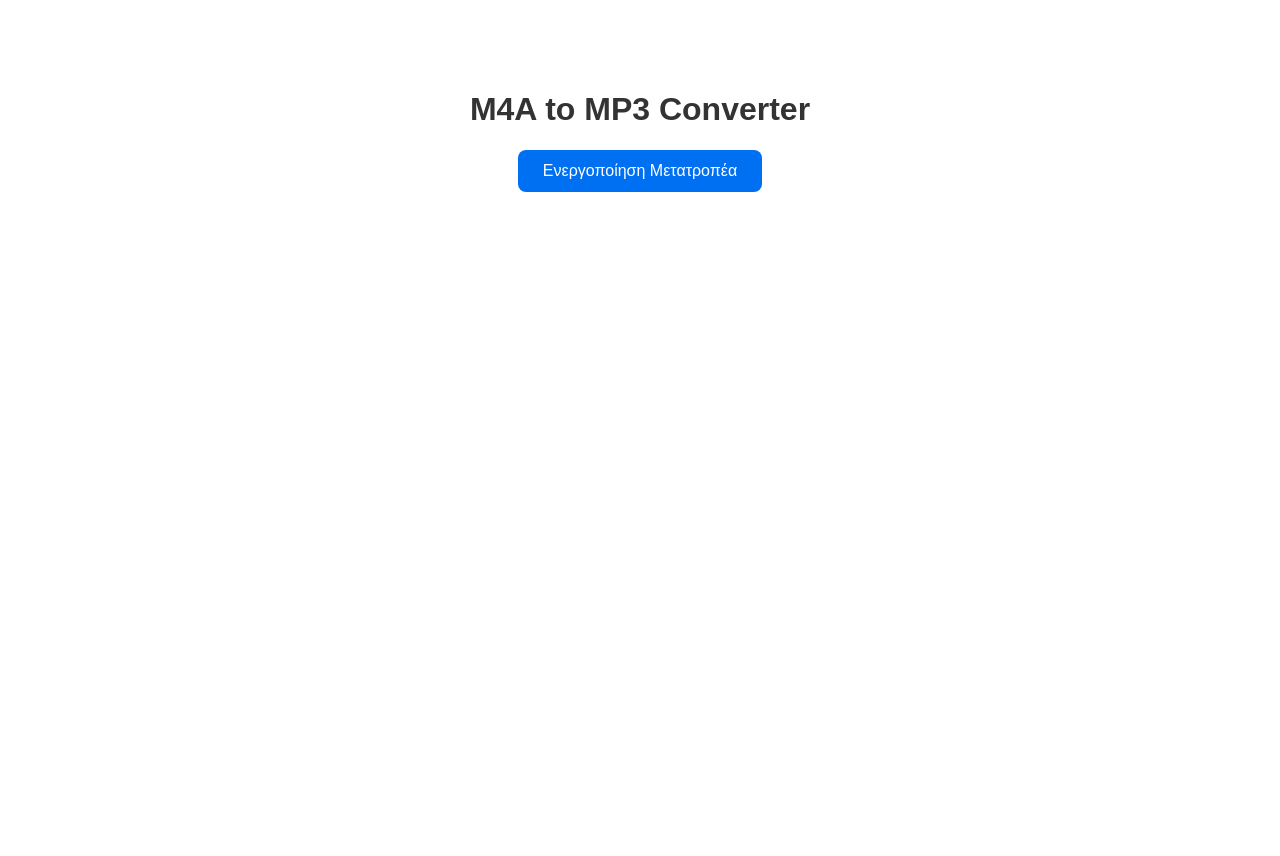
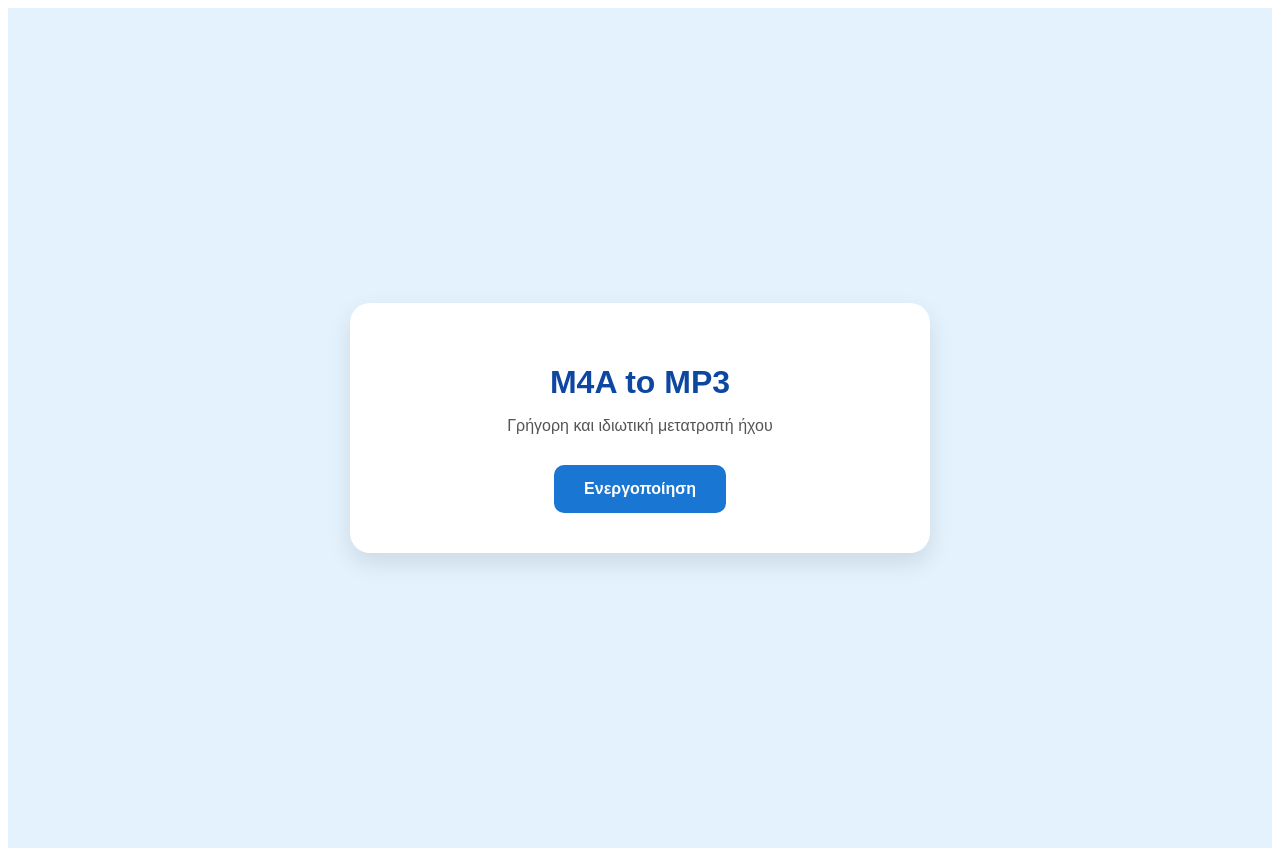
Before and after one commit to grxmis/m4a-to-mp3-converter, a Next.js app: page / in a window 1280 px wide. Before the commit the page ends 800 px from the top, so only its background shows below. Built offline with nearby package versions, Linux system fonts and the light colour scheme.

Commit message:
Add files via upload

```diff
--- a/pages/index.js
+++ b/pages/index.js
@@ -7,7 +7,7 @@ export default function Converter() {
   const [outputUrl, setOutputUrl] = useState(null);
   const [fileName, setFileName] = useState("");
   const ffmpegRef = useRef(null);
-  const fileInputRef = useRef(null); // Ref για να καθαρίζουμε το input αρχείου
+  const fileInputRef = useRef(null);
 
   const load = async () => {
     setLoading(true);
@@ -15,19 +15,16 @@ export default function Converter() {
       const { FFmpeg } = await import('@ffmpeg/ffmpeg');
       const { toBlobURL } = await import('@ffmpeg/util');
       const ffmpeg = new FFmpeg();
-
       const baseURL = 'https://cdn.jsdelivr.net/npm/@ffmpeg/core@0.12.6/dist/umd';
 
       await ffmpeg.load({
         coreURL: await toBlobURL(`${baseURL}/ffmpeg-core.js`, 'text/javascript'),
         wasmURL: await toBlobURL(`${baseURL}/ffmpeg-core.wasm`, 'application/wasm'),
       });
-
       ffmpegRef.current = ffmpeg;
       setLoaded(true);
     } catch (err) {
-      console.error(err);
-      alert("Αποτυχία φόρτωσης. Δοκιμάστε ξανά.");
+      alert("Αποτυχία φόρτωσης.");
     } finally {
       setLoading(false);
     }
@@ -38,89 +35,99 @@ export default function Converter() {
     setFileName(file.name);
     setProcessing(true);
     setOutputUrl(null);
-
     try {
       const { fetchFile } = await import('@ffmpeg/util');
       const ffmpeg = ffmpegRef.current;
-
       await ffmpeg.writeFile('input.m4a', await fetchFile(file));
       await ffmpeg.exec(['-i', 'input.m4a', '-acodec', 'libmp3lame', 'output.mp3']);
-
       const data = await ffmpeg.readFile('output.mp3');
       const url = URL.createObjectURL(new Blob([data.buffer], { type: 'audio/mp3' }));
       setOutputUrl(url);
-
-      // Καθαρισμός εσωτερικών αρχείων FFmpeg για εξοικονόμηση μνήμης
       await ffmpeg.deleteFile('input.m4a');
       await ffmpeg.deleteFile('output.mp3');
     } catch (err) {
-      alert("Σφάλμα κατά τη μετατροπή.");
+      alert("Σφάλμα μετατροπής.");
     } finally {
       setProcessing(false);
     }
   };
 
-  // Η συνάρτηση που επαναφέρει την εφαρμογή
   const resetConverter = () => {
     setOutputUrl(null);
     setFileName("");
-    if (fileInputRef.current) {
-      fileInputRef.current.value = ""; // Καθαρίζει το όνομα του αρχείου από το κουμπί
-    }
+    if (fileInputRef.current) fileInputRef.current.value = "";
   };
 
   return (
-    <div style={{ textAlign: 'center', marginTop: '50px', fontFamily: 'sans-serif', padding: '20px' }}>
-      <h1 style={{ color: '#333' }}>M4A to MP3 Converter</h1>
+    <div style={{
+      backgroundColor: '#e3f2fd', // ΤΟ ΜΠΛΕ ΦΟΝΤΟ ΠΟΥ ΖΗΤΗΣΕΣ
+      minHeight: '100vh',
+      display: 'flex',
+      alignItems: 'center',
+      justifyContent: 'center',
+      fontFamily: 'sans-serif',
+      margin: 0,
+      padding: '20px'
+    }}>
+      <div style={{
+        backgroundColor: 'white',
+        padding: '40px',
+        borderRadius: '20px',
+        boxShadow: '0 10px 25px rgba(0,0,0,0.1)',
+        textAlign: 'center',
+        maxWidth: '500px',
+        width: '100%'
+      }}>
+        <h1 style={{ color: '#0d47a1', marginBottom: '10px' }}>M4A to MP3</h1>
+        <p style={{ color: '#555', marginBottom: '30px' }}>Γρήγορη και ιδιωτική μετατροπή ήχου</p>
 
         {!loaded ? (
-        <button onClick={load} disabled={loading} style={{ padding: '12px 25px', fontSize: '16px', cursor: 'pointer', borderRadius: '8px', border: 'none', background: '#0070f3', color: 'white' }}>
-          {loading ? 'Φόρτωση...' : 'Ενεργοποίηση Μετατροπέα'}
+          <button onClick={load} disabled={loading} style={{
+            padding: '15px 30px',
+            fontSize: '16px',
+            cursor: 'pointer',
+            borderRadius: '10px',
+            border: 'none',
+            background: '#1976d2',
+            color: 'white',
+            fontWeight: 'bold'
+          }}>
+            {loading ? 'Φόρτωση...' : 'Ενεργοποίηση'}
           </button>
         ) : (
-        <div style={{ background: '#f9f9f9', padding: '30px', borderRadius: '15px', display: 'inline-block' }}>
+          <div>
             {!outputUrl && !processing && (
-            <>
-              <p>Επιλέξτε το αρχείο .m4a για μετατροπή:</p>
+              <div style={{ border: '2px dashed #bbdefb', padding: '20px', borderRadius: '10px' }}>
                 <input
                   type="file"
                   accept=".m4a"
                   ref={fileInputRef}
                   onChange={(e) => e.target.files[0] && convert(e.target.files[0])}
                 />
-            </>
+              </div>
             )}
 
             {processing && (
               <div style={{ margin: '20px' }}>
-              <p>⏳ Μετατροπή: <strong>{fileName}</strong></p>
-              <p>Παρακαλώ περιμένετε...</p>
+                <div style={{ border: '4px solid #f3f3f3', borderTop: '4px solid #1976d2', borderRadius: '50%', width: '40px', height: '40px', animation: 'spin 1s linear infinite', margin: '0 auto 15px' }}></div>
+                <p>Μετατροπή: <strong>{fileName}</strong></p>
               </div>
             )}
 
             {outputUrl && (
               <div style={{ marginTop: '10px' }}>
-              <h3 style={{ color: 'green' }}>✓ Ολοκληρώθηκε!</h3>
-              <audio src={outputUrl} controls style={{ marginBottom: '20px' }} />
-              <br/>
+                <h3 style={{ color: '#2e7d32' }}>Έτοιμο!</h3>
+                <audio src={outputUrl} controls style={{ width: '100%', marginBottom: '20px' }} />
                 <div style={{ display: 'flex', gap: '10px', justifyContent: 'center' }}>
                   <a
                     href={outputUrl}
                     download={fileName.replace('.m4a', '.mp3')}
-                  onClick={() => {
-                    // Προαιρετικά: Μπορείς να καλέσεις το reset αυτόματα μετά από 2 δευτερόλεπτα
-                    setTimeout(resetConverter, 2000);
-                  }}
-                  style={{ padding: '12px 20px', background: '#28a745', color: 'white', textDecoration: 'none', borderRadius: '5px', fontWeight: 'bold' }}
+                    style={{ padding: '12px 20px', background: '#2e7d32', color: 'white', textDecoration: 'none', borderRadius: '8px', fontWeight: 'bold' }}
                   >
-                  Download MP3
+                    Λήψη MP3
                   </a>
-
-                <button
-                  onClick={resetConverter}
-                  style={{ padding: '12px 20px', background: '#6c757d', color: 'white', border: 'none', borderRadius: '5px', cursor: 'pointer' }}
-                >
-                  Νέα Μετατροπή
+                  <button onClick={resetConverter} style={{ padding: '12px 20px', background: '#757575', color: 'white', border: 'none', borderRadius: '8px', cursor: 'pointer' }}>
+                    Νέο Αρχείο
                   </button>
                 </div>
               </div>
@@ -128,5 +135,10 @@ export default function Converter() {
           </div>
         )}
       </div>
+
+      <style jsx>{`
+        @keyframes spin { 0% { transform: rotate(0deg); } 100% { transform: rotate(360deg); } }
+      `}</style>
+    </div>
   );
 }
```
Lines whose indentation alone changed are shown as unchanged.
